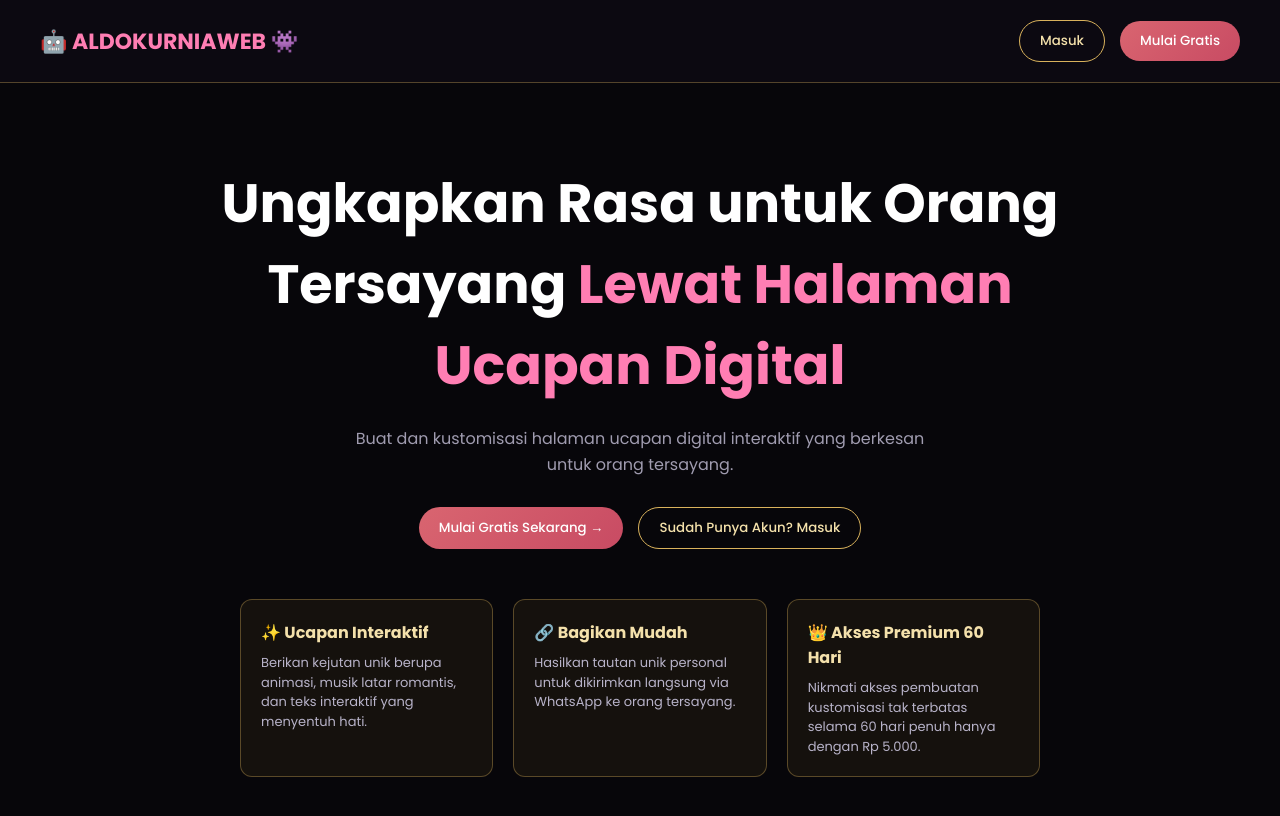
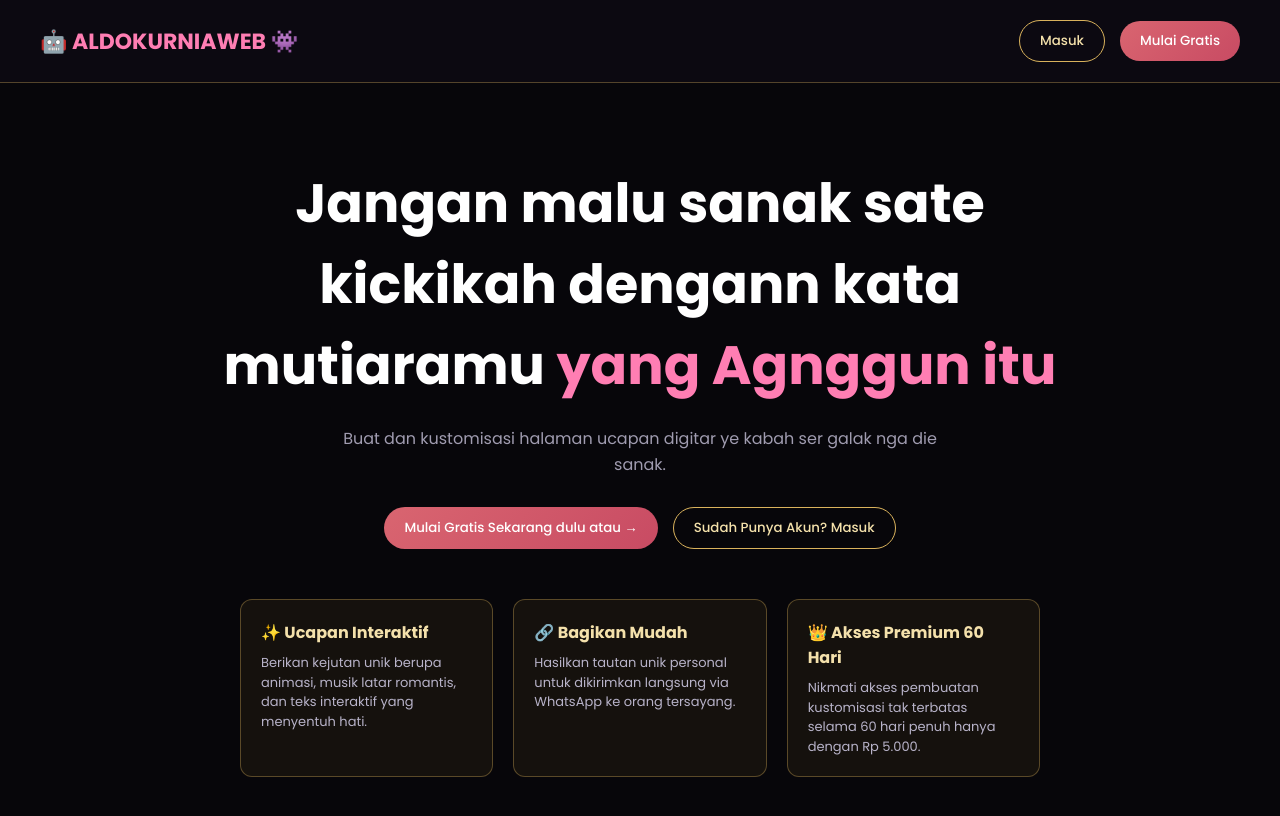
Before and after one commit to aagotlenslot-hue/feeldream-app, a plain HTML site: page index.html in a window 1280 px wide. Drawn offline with Linux system fonts and the light colour scheme; a web font is replaced by a local one.

Commit message:
Update index.html

```diff
--- a/index.html
+++ b/index.html
@@ -99,10 +99,10 @@
   <!-- 1. LANDING PAGE -->
   <section id="landing" class="platform-view active">
     <div class="hero">
-      <h1>Ungkapkan Rasa untuk Orang Tersayang <span>Lewat Halaman Ucapan Digital</span></h1>
-      <p>Buat dan kustomisasi halaman ucapan digital interaktif yang berkesan untuk orang tersayang.</p>
+      <h1>Jangan malu sanak sate kickikah dengann kata mutiaramu <span>yang Agnggun itu</span></h1>
+      <p>Buat dan kustomisasi halaman ucapan digitar ye kabah ser galak nga die sanak.</p>
       <div style="display: flex; gap: 15px; justify-content: center; flex-wrap: wrap;">
-        <button class="btn btn-primary" onclick="switchView('register')">Mulai Gratis Sekarang →</button>
+        <button class="btn btn-primary" onclick="switchView('register')">Mulai Gratis Sekarang dulu atau  →</button>
         <button class="btn btn-outline" onclick="switchView('login')">Sudah Punya Akun? Masuk</button>
       </div>
     </div>
```
